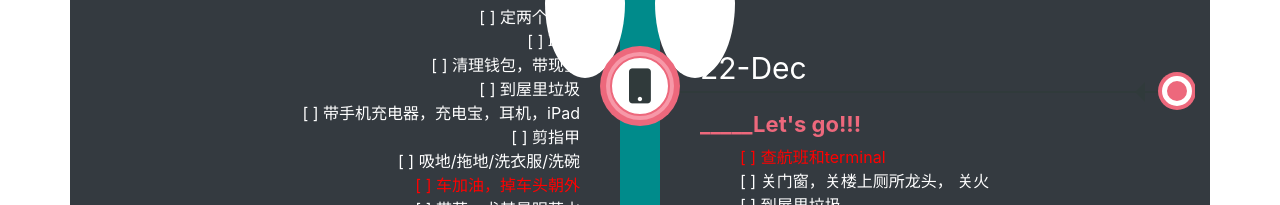
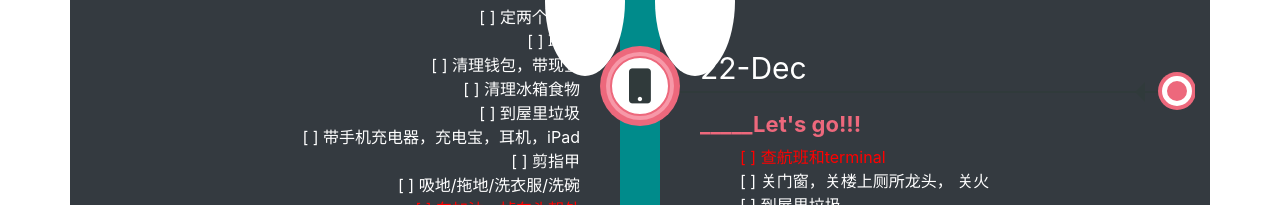
Before and after one commit to kzhangkzhang/vacation-todo, a website: page index.html in a window 1280 px wide. Shown: the part 747-952 px from the top of the page. Drawn offline with nearby package versions, Linux system fonts and the light colour scheme.

Commit message:
add 1 more item

```diff
--- a/index.html
+++ b/index.html
@@ -67,6 +67,7 @@
                   <li>定两个闹钟</li>
                   <li>取信</li>
                   <li>清理钱包，带现金</li>
+                  <li>清理冰箱食物</li>
                   <li>到屋里垃圾</li>
                   <li>带手机充电器，充电宝，耳机，iPad</li>
                   <li>剪指甲</li>
```
